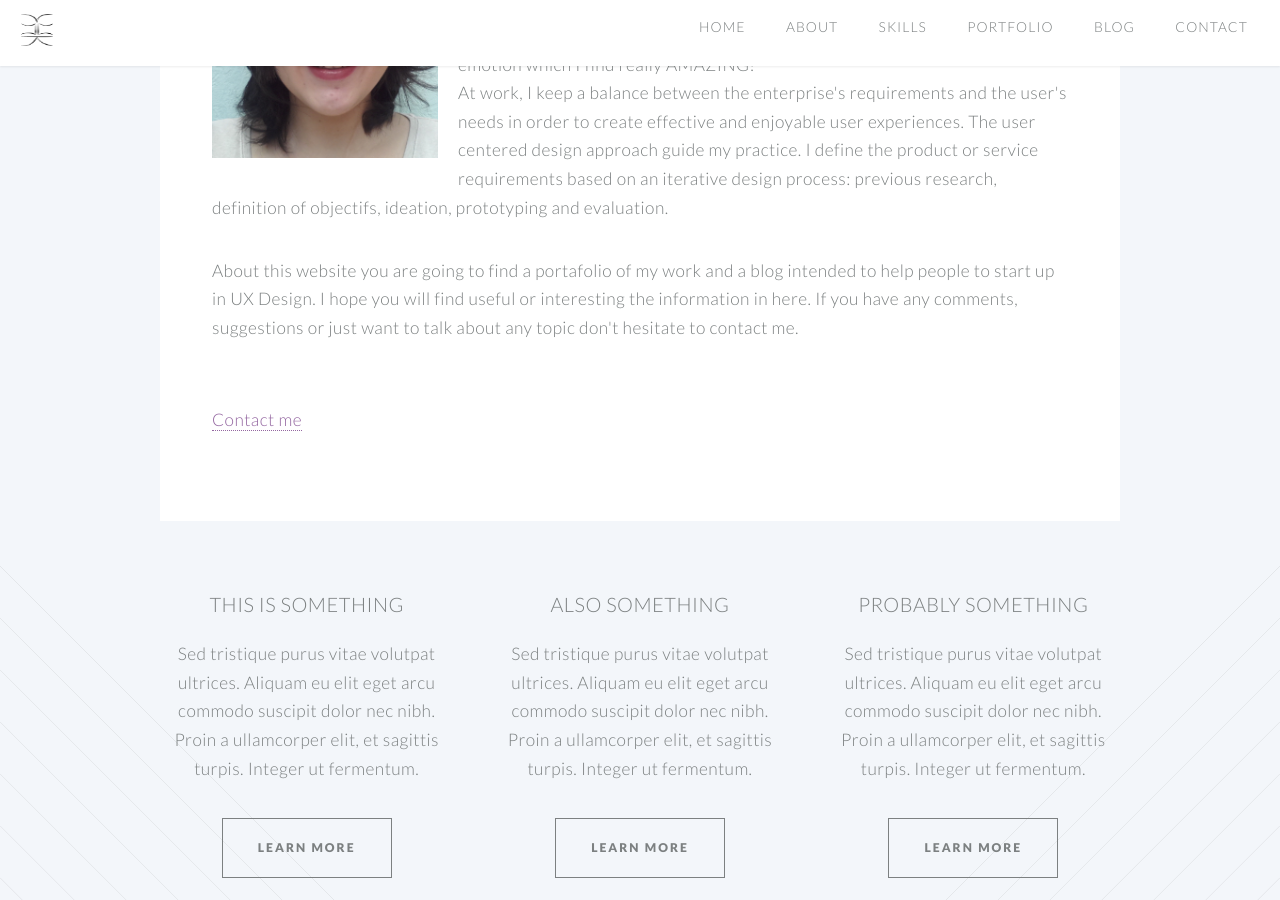
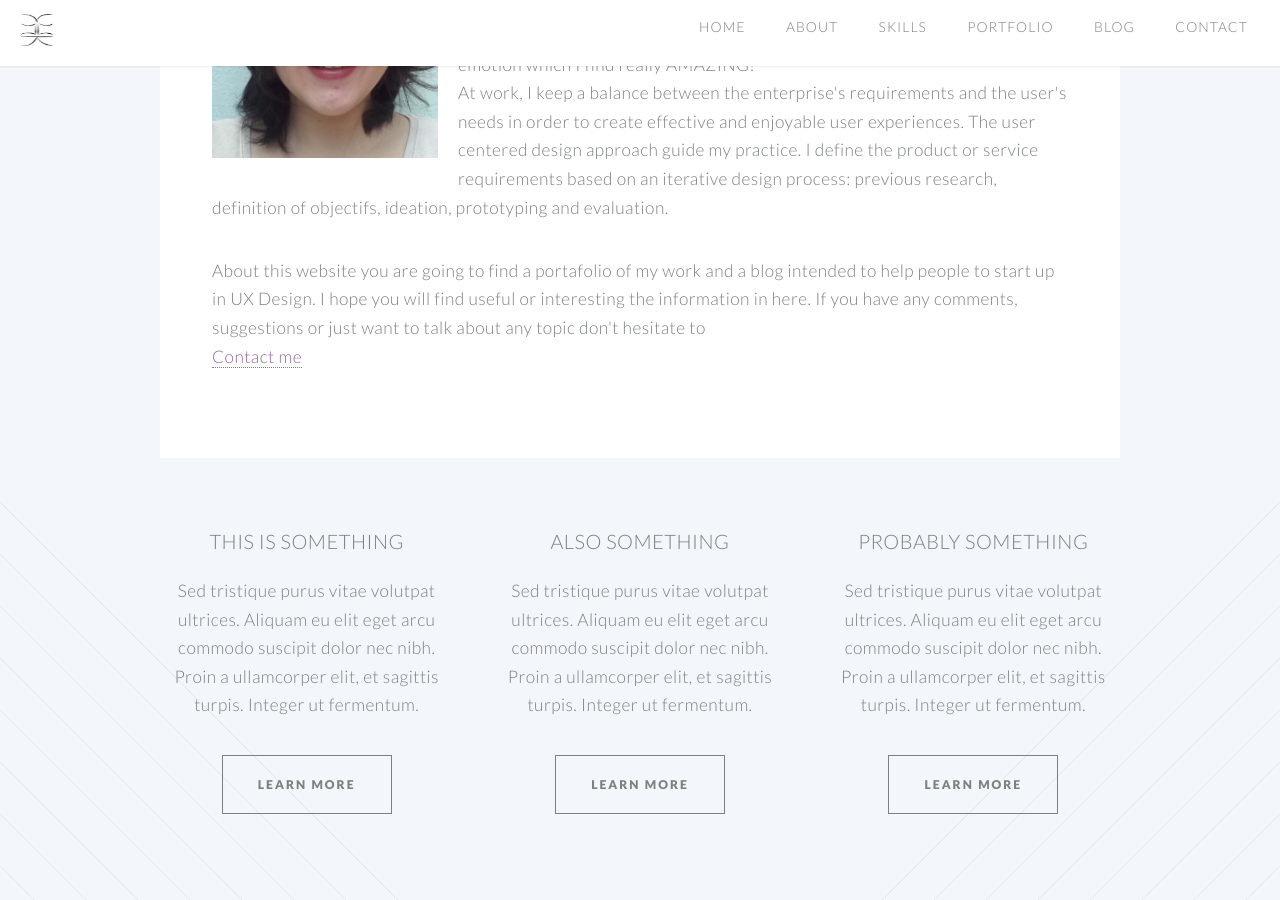
Before and after one commit to claucvk/claucvk.github.io, a Jekyll site: the page built from about/index.html, in a window 1280 px wide and 900 px high, scrolled down 504 px. Built offline with Jekyll 4.4.1, drawn with Linux system fonts in a browser that asks for light colours.

Commit message:
update about

```diff
--- a/about/index.html
+++ b/about/index.html
@@ -34,8 +34,7 @@ permalink: /about/
 										At work, I keep a balance between the enterprise's requirements and the user's needs in order to create effective and enjoyable user experiences. The user centered design approach guide my practice. I define the product or service requirements based on an iterative design process: previous research, definition of objectifs, ideation, prototyping and evaluation.
 									</p>
 						            <p>
-										About this website you are going to find a portafolio of my work and a blog intended to help people to start up in UX Design. I hope you will find useful or interesting the information in here. If you have any comments, suggestions or just want to talk about any topic don't hesitate to contact me. </p>
-						            <p><br/><a href="/contact/" class="btn btn-theme">Contact me</a></p>
+										About this website you are going to find a portafolio of my work and a blog intended to help people to start up in UX Design. I hope you will find useful or interesting the information in here. If you have any comments, suggestions or just want to talk about any topic don't hesitate to <br/><a href="/contact/" class="btn btn-theme">Contact me</a> </p>
 
 								</section>
 							</div>
```
